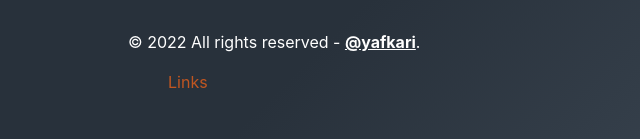
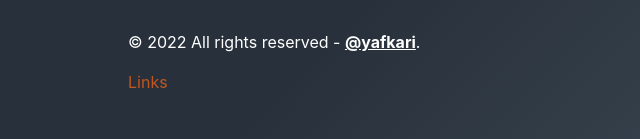
Before and after one commit to yafkari/blog, a Svelte app: page /about in a window 1280 px wide. Shown: the part 663-802 px from the top of the page, 0-640 px from the left. Built offline with nearby package versions, Linux system fonts and the light colour scheme.

Commit message:
performance improvments
- use local highlights.css file loaded only on the used page
- Small improvment of seo on the footer component
- - Delete wip.jpg since its not used anymore

```diff
--- a/src/app.html
+++ b/src/app.html
@@ -19,8 +19,6 @@
 
     <meta name="theme-color" content="#333333" />
     <link rel="stylesheet" href="%svelte.assets%/global.css" />
-    <link rel="stylesheet"
-      href="https://cdnjs.cloudflare.com/ajax/libs/highlight.js/9.18.1/styles/default.min.css">
 		%svelte.head%
 	</head>
 	<body>
--- a/src/components/Footer.svelte
+++ b/src/components/Footer.svelte
@@ -43,7 +43,12 @@
     padding-left: 10%;
   }
 
-  footer ul a {
+  footer ul {
+    list-style-type: none;
+    padding: 0;
+  }
+
+  footer ul li a {
     line-height: 1.5;
     -webkit-box-direction: normal;
     text-align: left;
@@ -58,7 +63,7 @@
     margin-right: 1rem;
   }
 
-  footer ul a:hover {
+  footer ul li a:hover {
     color: #fff;
   }
 </style>
@@ -72,7 +77,7 @@
           href="https://linkedin.com/in/younes-afkari" target="_blank" rel="noopener noreferrer">@yafkari</a></b>.
       </div>
       <ul>
-        <a href="/links">Links</a>
+        <li><a href="/links">Links</a></li>
       </ul>
     </div>
   </div>
--- a/src/routes/blog/[slug].svelte
+++ b/src/routes/blog/[slug].svelte
@@ -65,6 +65,7 @@
 	<meta property="article:published_time" content={post.published_at} />
 	<meta property="article:modified_time" content={post.edited_at} />
 	<meta property="og:locale" content="en_US" />
+  <link rel="stylesheet" href="/highlights.js.min.css">
 	{#each post.tag_list.split(",") as tag}
 		<meta property="article:tag" content={tag.trim()} />
 	{/each}
--- /dev/null
+++ b/static/highlights.js.min.css
@@ -0,0 +1 @@
+.hljs{display:block;overflow-x:auto;padding:.5em;background:#F0F0F0}.hljs,.hljs-subst{color:#444}.hljs-comment{color:#888888}.hljs-keyword,.hljs-attribute,.hljs-selector-tag,.hljs-meta-keyword,.hljs-doctag,.hljs-name{font-weight:bold}.hljs-type,.hljs-string,.hljs-number,.hljs-selector-id,.hljs-selector-class,.hljs-quote,.hljs-template-tag,.hljs-deletion{color:#880000}.hljs-title,.hljs-section{color:#880000;font-weight:bold}.hljs-regexp,.hljs-symbol,.hljs-variable,.hljs-template-variable,.hljs-link,.hljs-selector-attr,.hljs-selector-pseudo{color:#BC6060}.hljs-literal{color:#78A960}.hljs-built_in,.hljs-bullet,.hljs-code,.hljs-addition{color:#397300}.hljs-meta{color:#1f7199}.hljs-meta-string{color:#4d99bf}.hljs-emphasis{font-style:italic}.hljs-strong{font-weight:bold}
```
Also changed, not shown: static/wip.jpg (deleted).
